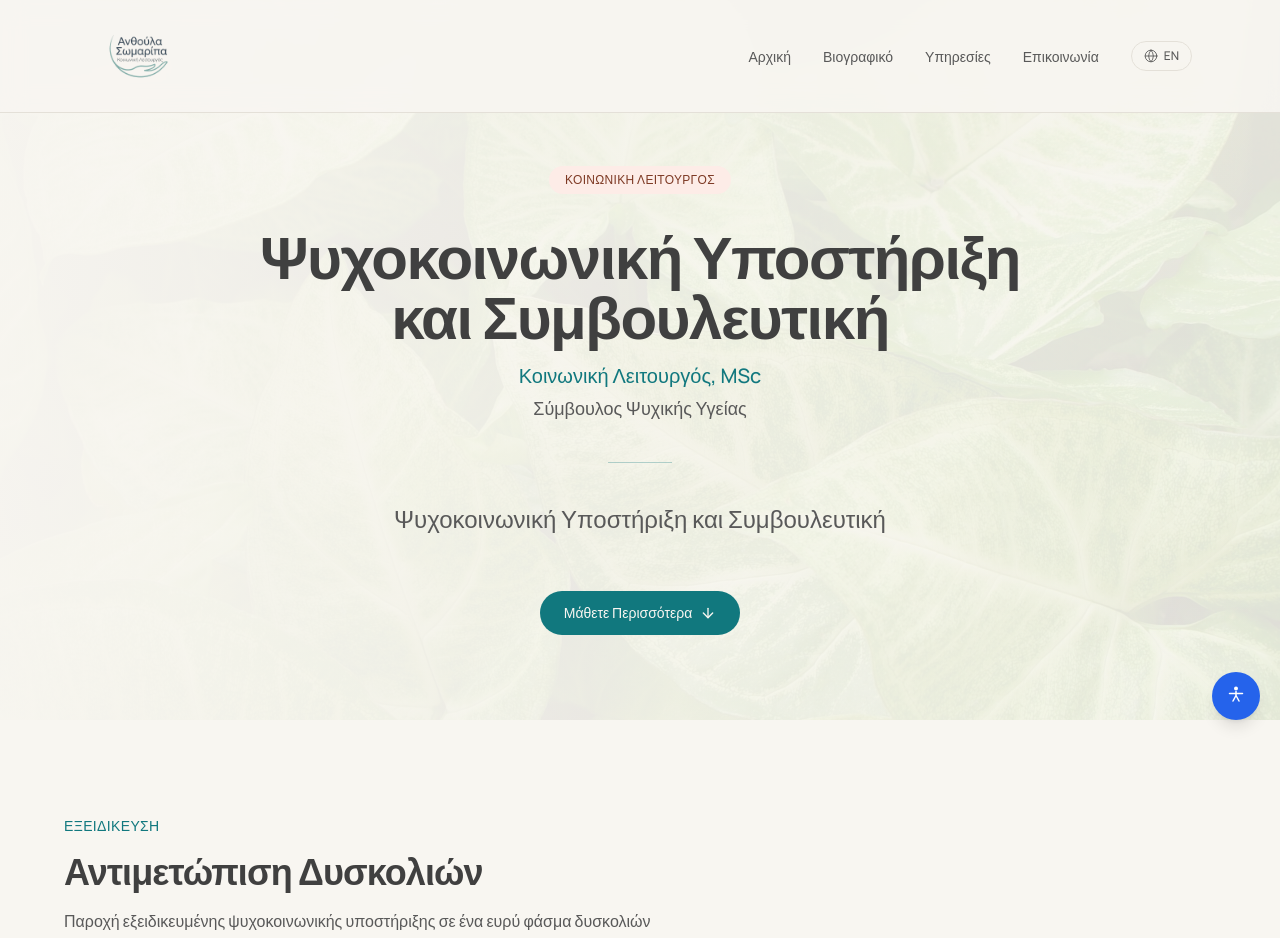
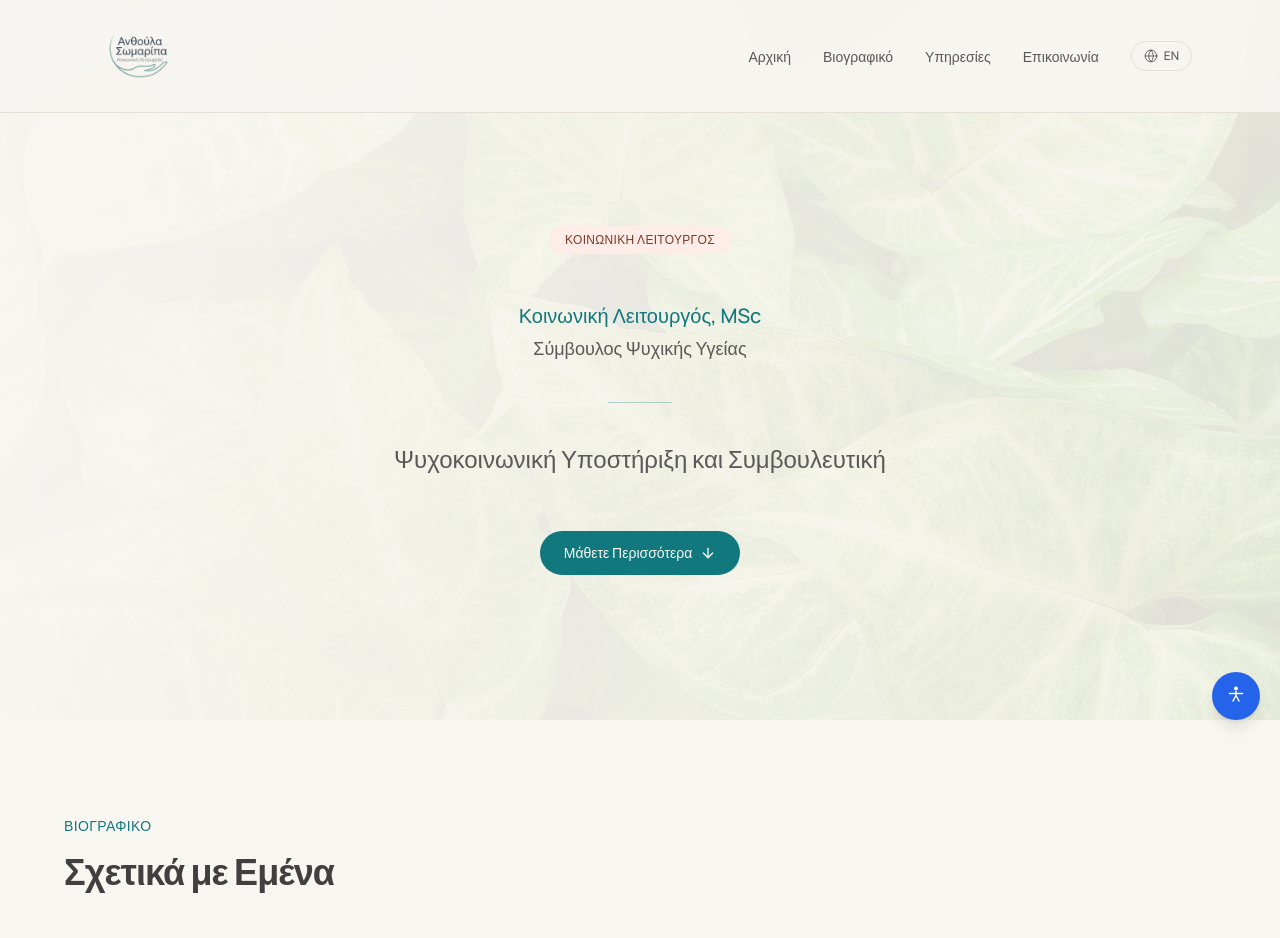
Before and after one commit to EliasBolo/SOCIAL-WORKER-SOMARIPA-ANTHOULA, a Next.js app: page / in a window 1280 px wide. Shown: the top 938 px of the page. Built offline with nearby package versions, Linux system fonts and the light colour scheme.

Commit message:
Reorder about section and trim hero
Co-authored-by: Cursor <cursoragent@cursor.com>

```diff
--- a/app/page.tsx
+++ b/app/page.tsx
@@ -16,8 +16,8 @@ export default function Page() {
       <Navigation />
       <main id="main-content">
         <HeroSection />
+        <AboutSection />
         <ExpertiseSection />
-        <AboutSection />
         <ServicesSection />
         <ContactSection />
       </main>
--- a/components/hero-section.tsx
+++ b/components/hero-section.tsx
@@ -29,10 +29,6 @@ export function HeroSection() {
           {t("Κοινωνική Λειτουργός", "Clinical Social Worker")}
         </div>
 
-        <h1 className="text-balance text-4xl font-semibold tracking-tight text-foreground sm:text-5xl lg:text-6xl">
-          {t("Ψυχοκοινωνική Υποστήριξη και Συμβουλευτική", "Psychosocial Support & Counseling")}
-        </h1>
-
         <p className="mt-4 text-lg font-medium text-primary sm:text-xl">
           {t("Κοινωνική Λειτουργός, MSc", "Clinical Social Worker, MSc")}
         </p>
```
